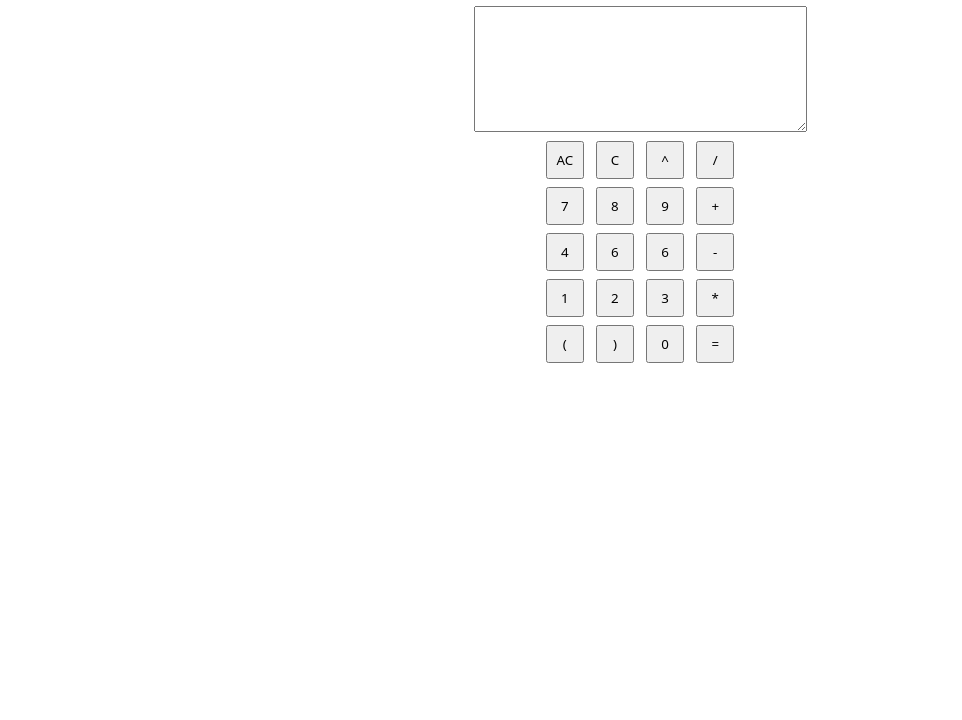
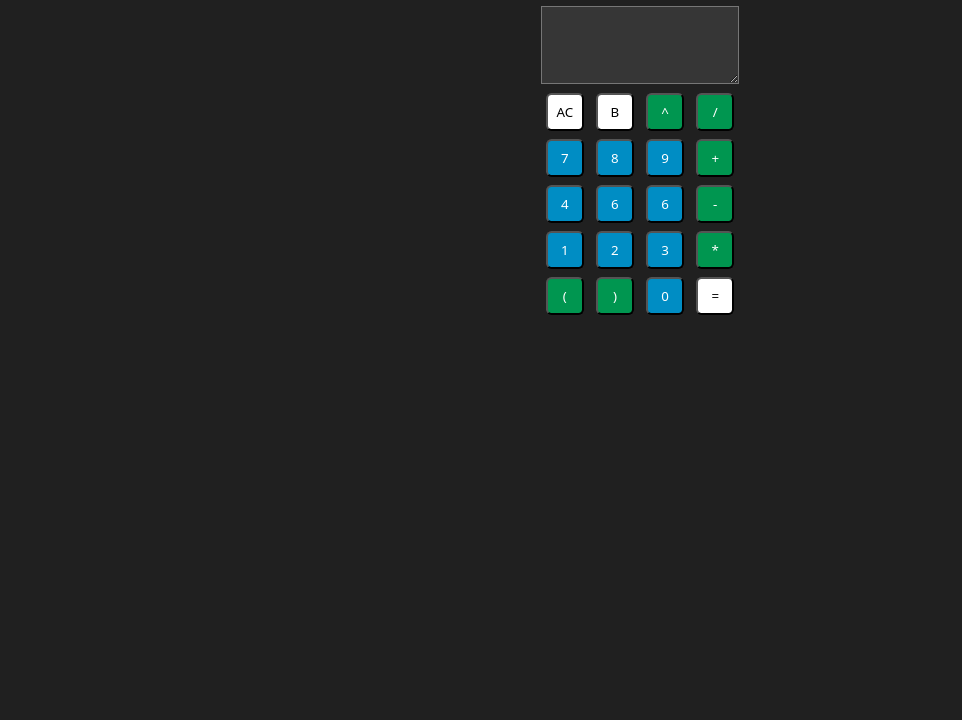
Before and after one commit to olokorre/web-calc, a plain HTML site: page index.html in a window 1280 px wide. Shown: the part 80-800 px from the top of the page, without its empty margins (0-962 px from the left). Drawn offline with Linux system fonts and the light colour scheme.

Commit message:
Melhorias na estilização

```diff
--- a/css/index.css
+++ b/css/index.css
@@ -1,3 +1,5 @@
 * {
     font-family: system-ui, -apple-system, BlinkMacSystemFont, 'Segoe UI', Roboto, Oxygen, Ubuntu, Cantarell, 'Open Sans', 'Helvetica Neue', sans-serif;
+    background-color: #202020;
+    color: white;
 }
--- a/css/structure.css
+++ b/css/structure.css
@@ -1,9 +1,27 @@
+div.calculator {
+    /* border: solid black 2px; */
+}
+
 button {
     width: 38px;
     height: 38px;
     margin: 4px 4px;
+    border-radius: 15%;
+    background-color: white;
+    color: black;
+}
+
+button.numbers {
+    background-color: #008dc4;
+    color: white;
+}
+
+button.numbers.operations {
+    background-color: #009650;
+    color: white;
 }
 
 textarea#display {
     font-size: large;
+    background-color: rgb(54, 54, 54);
 }
--- a/index.html
+++ b/index.html
@@ -1,5 +1,6 @@
 <!DOCTYPE html>
 <html lang="en">
+
 <head>
     <meta charset="UTF-8">
     <meta name="viewport" content="width=device-width, initial-scale=1.0">
@@ -8,41 +9,45 @@
     <script src="/js/jquery-3.7.1.min.js"></script>
     <title>Web Calculator</title>
 </head>
+
 <body>
+    <div class="container" align="center">
         <h1>Welcome to the Web Calculator :3</h1>
-    <div class="container" align="center">
-        <textarea id="display" cols="30" rows="5"></textarea>
+        <div class="calculator">
+            <textarea id="display" cols="17" rows="3" readonly></textarea>
             <div class="row">
                 <button class="clean">AC</button>
-            <button class="clean">C</button>
-            <button class="numbers">^</button>
-            <button class="numbers">/</button>
+                <button class="backspace">B</button>
+                <button class="numbers operations">^</button>
+                <button class="numbers operations">/</button>
             </div>
             <div class="row">
                 <button class="numbers">7</button>
                 <button class="numbers">8</button>
                 <button class="numbers">9</button>
-            <button class="numbers">+</button>
+                <button class="numbers operations">+</button>
             </div>
             <div class="row">
                 <button class="numbers">4</button>
                 <button class="numbers">6</button>
                 <button class="numbers">6</button>
-            <button class="numbers">-</button>
+                <button class="numbers operations">-</button>
             </div>
             <div class="row">
                 <button class="numbers">1</button>
                 <button class="numbers">2</button>
                 <button class="numbers">3</button>
-            <button class="numbers">*</button>
+                <button class="numbers operations">*</button>
             </div>
             <div class="row">
-            <button class="numbers">(</button>
-            <button class="numbers">)</button>
+                <button class="numbers operations">(</button>
+                <button class="numbers operations">)</button>
                 <button class="numbers">0</button>
                 <button id="equals">=</button>
             </div>
         </div>
+    </div>
     <script src="/js/buttons.js"></script>
 </body>
+
 </html>
--- a/js/buttons.js
+++ b/js/buttons.js
@@ -11,10 +11,16 @@ $('.clean').click(function () {
 
 $('#equals').click(function () {
     try {
-        const result = eval(display.text());
+        const expression = display.text();
+        const result = eval(expression.replace('^', '**'));
         display.text(result);
     } catch (e) {
         console.error(e);
         display.text('');
     }
 });
+
+$('.backspace').click(function () {
+    const expression = display.text();
+    display.text(expression.slice(0, expression.length - 1));
+});
```
Lines whose indentation alone changed are shown as unchanged.
